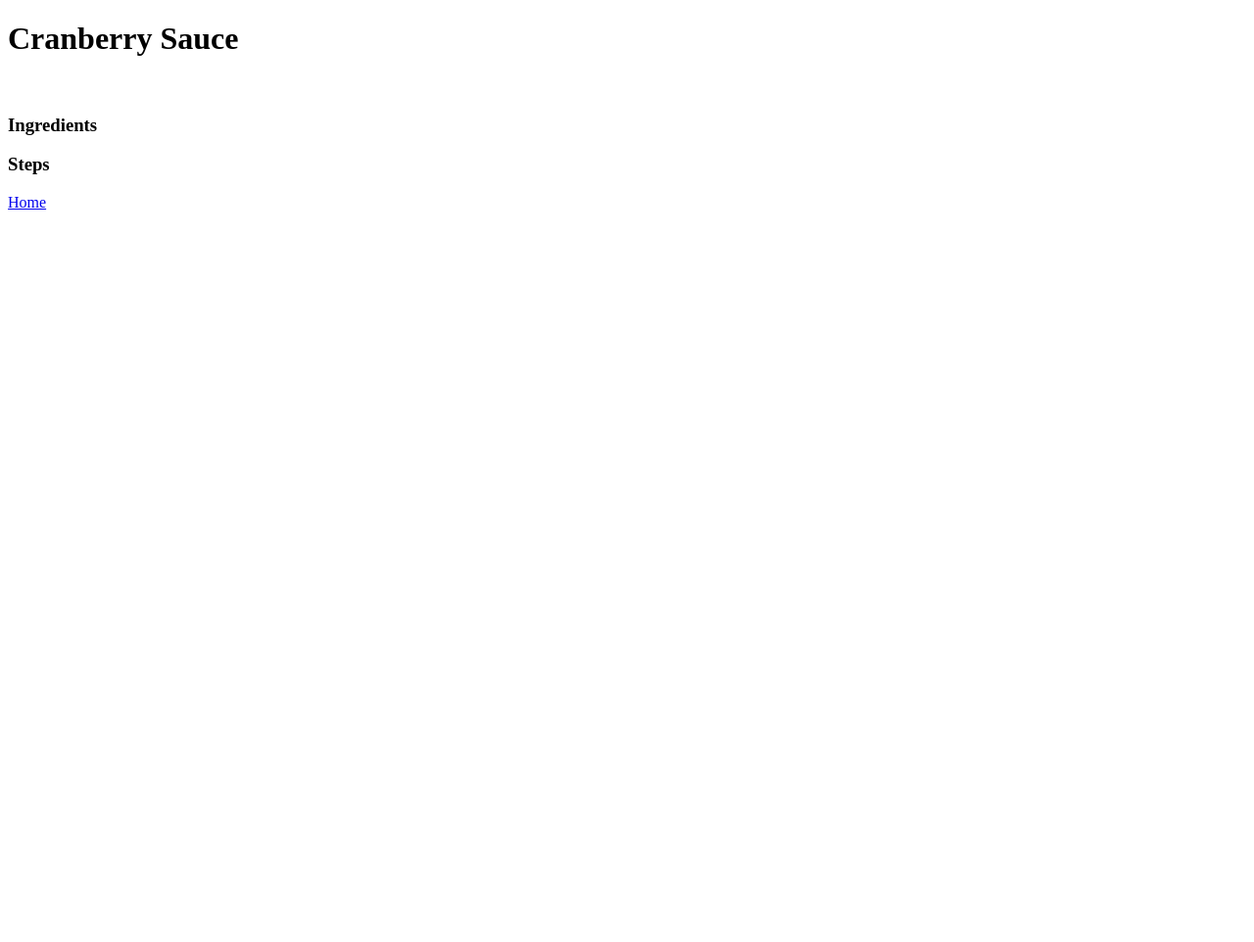
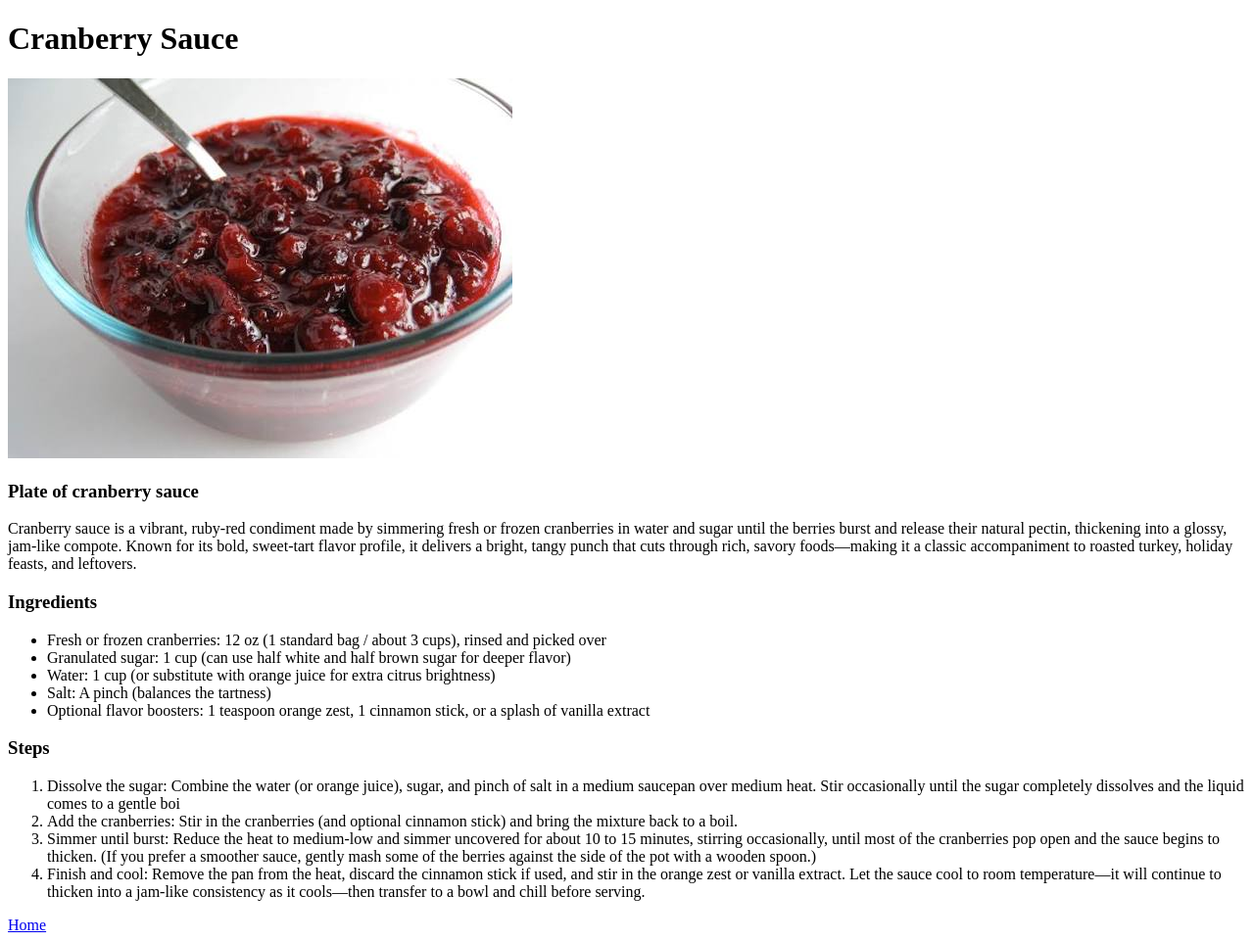
Before and after one commit to veeohdi/odin-recipes, a plain HTML site: page recipes/cranberry-sauce.html in a window 1280 px wide. Shown: the whole page at 98% size. Before the commit the page ends 800 px from the top, so only its background shows below. Drawn offline with Linux system fonts and the light colour scheme.

Commit message:
Add recipe details for cranberry sauce
The previous page content contained only a few
placeholders. This commit adds the recipe image,
description, ingredients and steps for making the
recipe

```diff
--- a/recipes/cranberry-sauce.html
+++ b/recipes/cranberry-sauce.html
@@ -7,17 +7,32 @@
 </head>
 <body>
     <h1>Cranberry Sauce</h1>
-    <img src=""
-         alt="">
-    <!-- short description of the image above -->
+    <img src="../images/cranberrysauce.jpeg"
+         alt="image of a serving of cranberry sause in a transparent glass bowl">
+
+    <h3>Plate of cranberry sauce</h3>
 
 <!-- A paragraph describing the recipe-->
+    <p>Cranberry sauce is a vibrant, ruby-red condiment made by simmering fresh or frozen cranberries in water and sugar until the berries burst and release their natural pectin, thickening into a glossy, jam-like compote. Known for its bold, sweet-tart flavor profile, it delivers a bright, tangy punch that cuts through rich, savory foods—making it a classic accompaniment to roasted turkey, holiday feasts, and leftovers.</p>
 
-<h3>Ingredients</h3>
+    <h3>Ingredients</h3>
 <!-- unordered list of the ingredients -->
+    <ul>
+        <li>Fresh or frozen cranberries: 12 oz (1 standard bag / about 3 cups), rinsed and picked over</li>
+        <li>Granulated sugar: 1 cup (can use half white and half brown sugar for deeper flavor)</li>
+        <li>Water: 1 cup (or substitute with orange juice for extra citrus brightness)</li>
+        <li>Salt: A pinch (balances the tartness)</li>
+        <li>Optional flavor boosters: 1 teaspoon orange zest, 1 cinnamon stick, or a splash of vanilla extract</li>
+    </ul>
 
-<h3>Steps</h3>
+    <h3>Steps</h3>
 <!-- Ordered list of the steps -->
+    <ol>
+        <li>Dissolve the sugar: Combine the water (or orange juice), sugar, and pinch of salt in a medium saucepan over medium heat. Stir occasionally until the sugar completely dissolves and the liquid comes to a gentle boi</li>
+        <li>Add the cranberries: Stir in the cranberries (and optional cinnamon stick) and bring the mixture back to a boil.</li>
+        <li>Simmer until burst: Reduce the heat to medium-low and simmer uncovered for about 10 to 15 minutes, stirring occasionally, until most of the cranberries pop open and the sauce begins to thicken. (If you prefer a smoother sauce, gently mash some of the berries against the side of the pot with a wooden spoon.)</li>
+        <li>Finish and cool: Remove the pan from the heat, discard the cinnamon stick if used, and stir in the orange zest or vanilla extract. Let the sauce cool to room temperature—it will continue to thicken into a jam-like consistency as it cools—then transfer to a bowl and chill before serving.</li>
+    </ol>
 
 <a href="../index.html">Home</a>
 
```
Also changed, not shown: images/cranberrysauce.jpeg (added).
